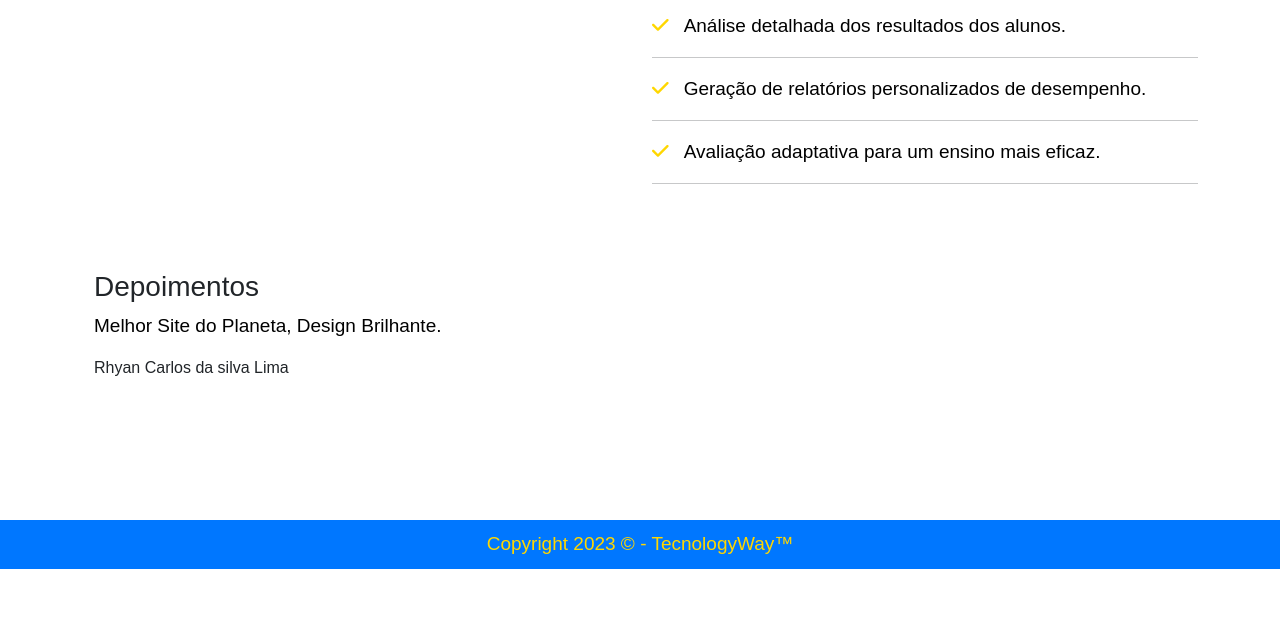
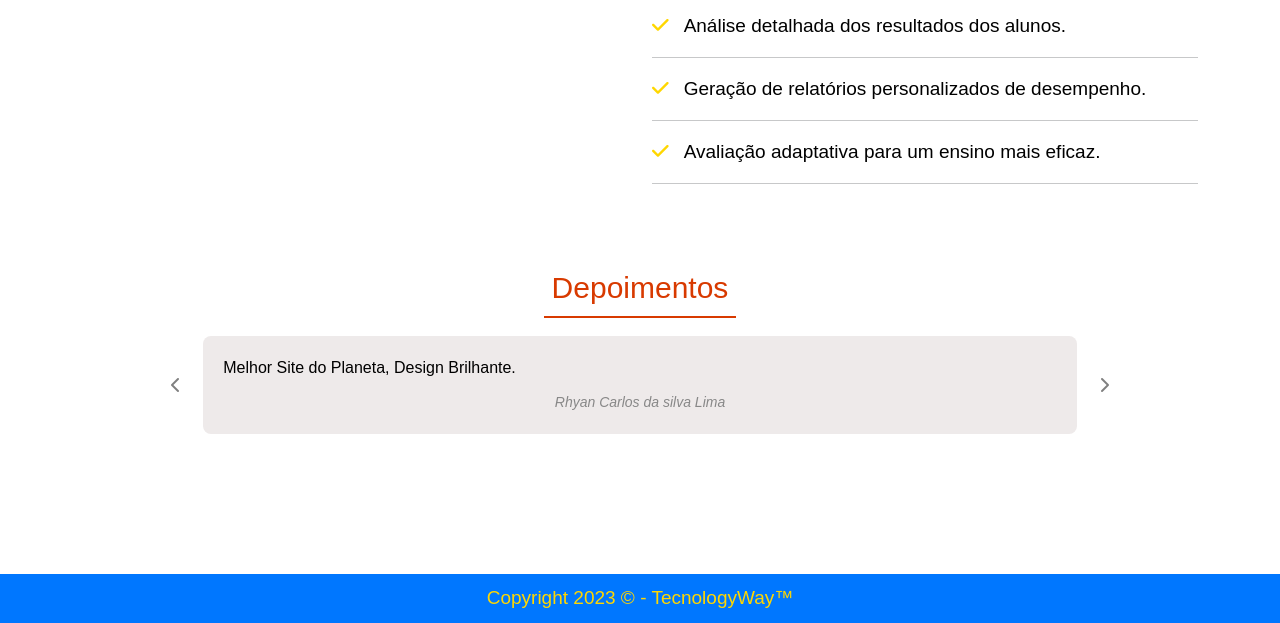
Before and after one commit to lukebgds/TecnologyWay_Site-Flask_Part-2, a Flask app: page /sobre in a window 1280 px wide. Shown: the part 1283-1906 px from the top of the page. Before the commit the page ends 1852 px from the top, so only its background shows below. Run offline with Flask 3, Linux system fonts and the light colour scheme; some libraries are stand-ins or nearby versions.

Commit message:
Static commit

```diff
--- /dev/null
+++ b/static/css/style _Carrossel-2.css
@@ -0,0 +1,48 @@
+/* Estilos para a seção de Depoimentos */
+.testimonial-section {
+  text-align: center;
+}
+
+.testimonial-title {
+  color: #d83a00;
+  margin-bottom: 30px;
+
+  color: #d83a00;
+  font-size: 30px;
+  text-align: center;
+}
+
+.testimonial-title::after {
+  content: "";
+  display: block;
+  position: absolute;
+  width: 15%;
+  margin-top: 10px;
+  left: 42.5%;
+  border-top: 2px solid #d83a00;
+}
+
+.testimonial-item {
+  background-color: #eeeaea;
+  padding: 20px;
+  border-radius: 8px;
+  margin: 0 auto;
+  max-width: 80%;
+  text-align: center;
+}
+
+.testimonial-item p {
+  font-size: 16px;
+  margin-bottom: 10px;
+}
+
+.testimonial-item span {
+  font-style: italic;
+  font-size: 14px;
+  color: #888;
+}
+
+.btn-custom i {
+  color: black;
+  border: none;
+}
--- a/static/css/style.css
+++ b/static/css/style.css
@@ -53,12 +53,12 @@
 
 #navbar-links a {
   color: #FFD700;
-  padding: 10px 15px;
+  padding: 10px 22px;
   transition: color 0.3s ease;
 }
 
 #navbar-links a:hover {
-  color: #333333;
+  color: #0077FF;
 }
 
 #home-menu:hover,
@@ -190,6 +190,7 @@
 }
 
 
+
 /*-----((Serviços))-----*/
 
 .service-box {
@@ -211,7 +212,7 @@
 }
 
 .service-box:hover p {
-  transform: translateY(-5px);
+  transform: translateY(-7px);
 }
 
 .service-box i {
@@ -304,11 +305,11 @@
 }
 
 .contact-box:hover i {
-  transform: scale(1.1);
+  transform: scale(1.2);
 }
 
 .contact-box:hover p {
-  transform: translateY(-5px);
+  transform: translateY(-6px);
 }
 
 
```
